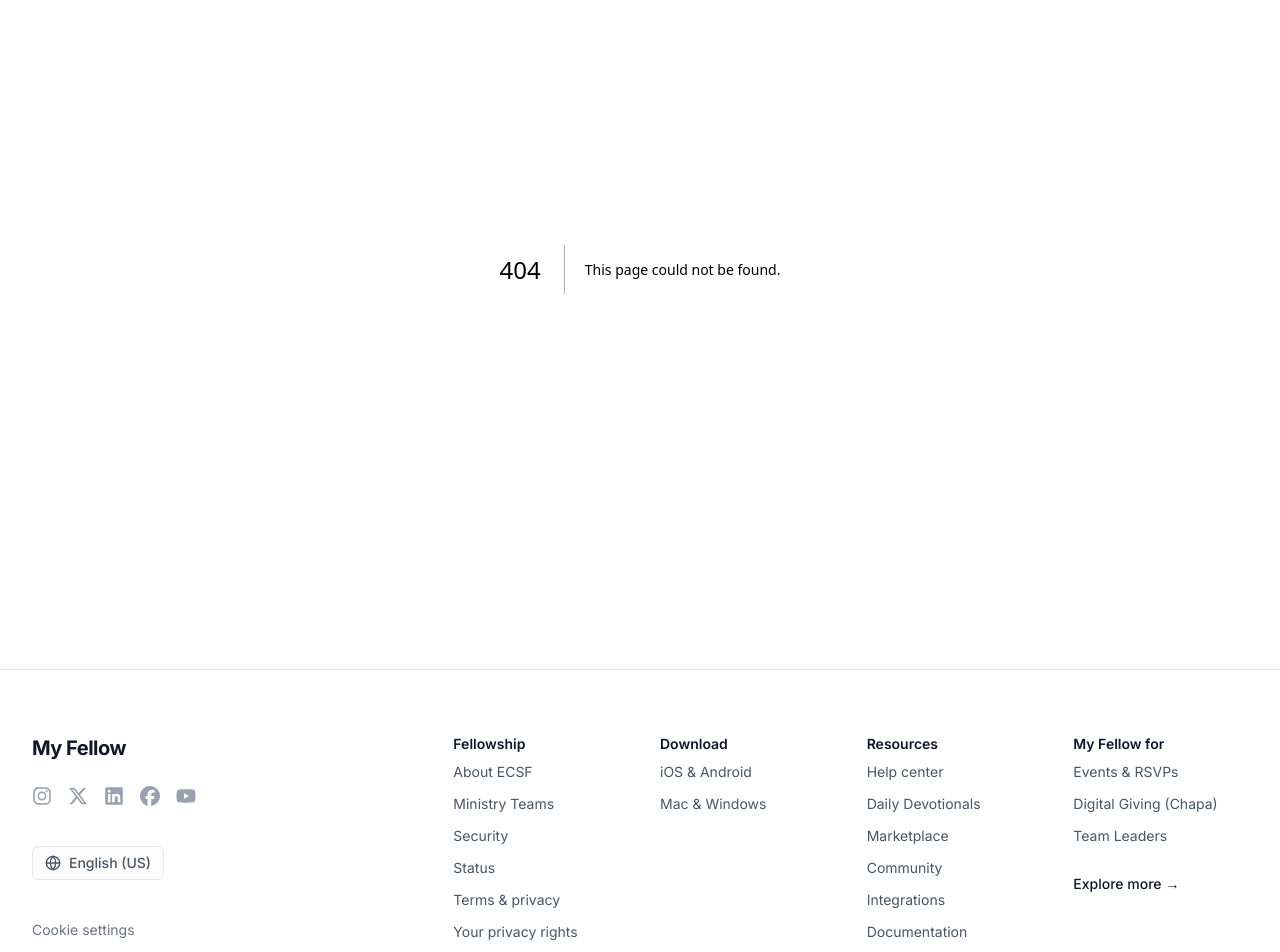
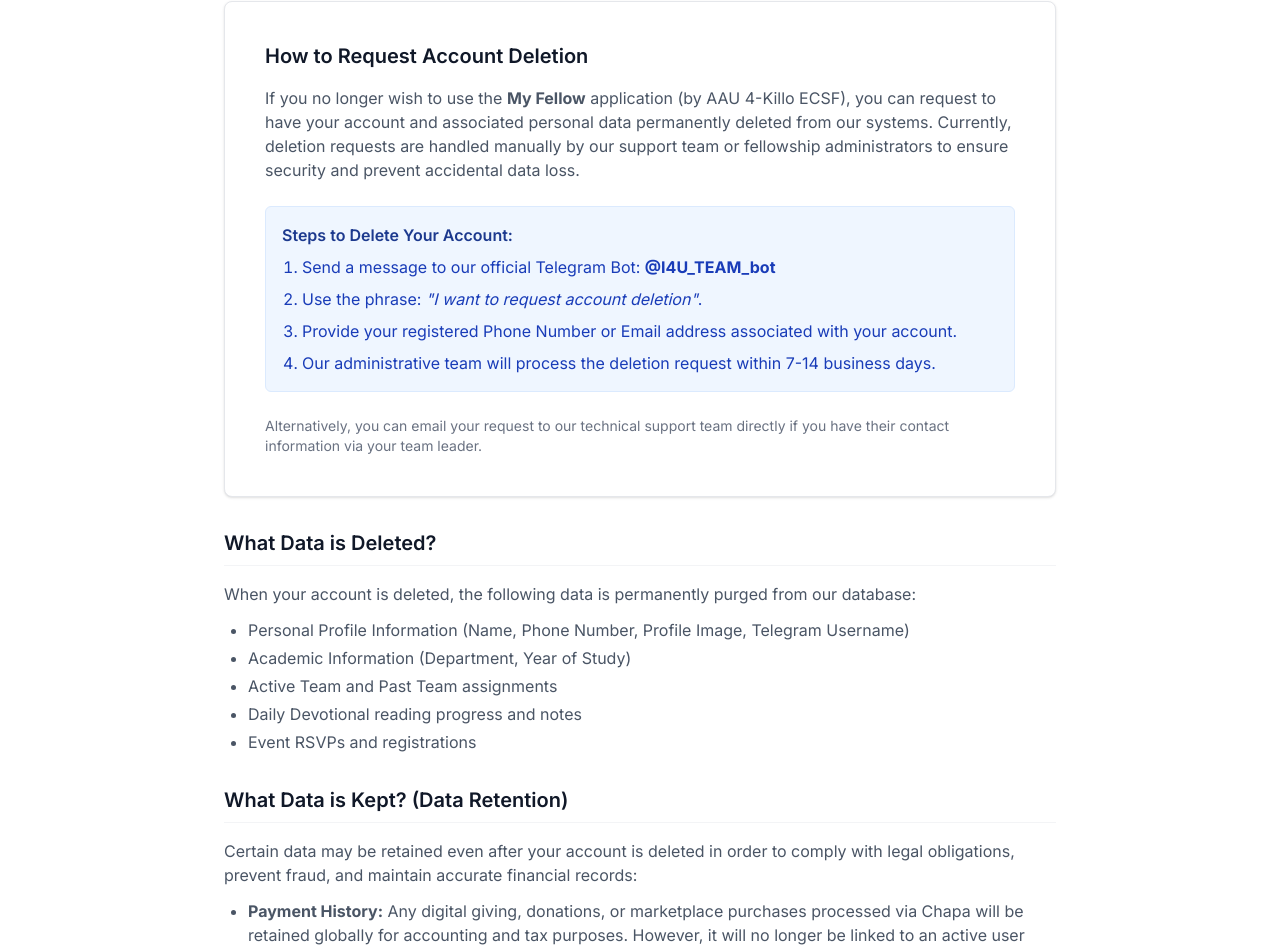
Before and after one commit to 4kilo-fellowship/my-fellow-website, a Next.js app: page /delete-account in a window 1280 px wide. Before the commit this address had no page. Shown: the part 131-1083 px from the top of the page. Built offline with nearby package versions, Linux system fonts and the light colour scheme.

Commit message:
chore: delete account

```diff
--- /dev/null
+++ b/app/delete-account/page.tsx
@@ -0,0 +1,98 @@
+export default function DeleteAccountPage() {
+  return (
+    <div className="max-w-4xl mx-auto px-4 py-16 sm:px-6 lg:px-8">
+      <h1 className="text-3xl font-bold tracking-tight text-gray-900 mb-8">
+        Account and Data Deletion Request
+      </h1>
+
+      <div className="bg-white border border-gray-200 rounded-lg shadow-sm p-6 sm:p-10 mb-8">
+        <h2 className="text-xl font-semibold text-gray-900 mb-4">
+          How to Request Account Deletion
+        </h2>
+        <p className="text-gray-600 mb-6">
+          If you no longer wish to use the <strong>My Fellow</strong>{" "}
+          application (by AAU 4-Killo ECSF), you can request to have your
+          account and associated personal data permanently deleted from our
+          systems. Currently, deletion requests are handled manually by our
+          support team or fellowship administrators to ensure security and
+          prevent accidental data loss.
+        </p>
+
+        <div className="bg-blue-50 border border-blue-100 rounded-md p-4 mb-6">
+          <h3 className="font-semibold text-blue-900 mb-2">
+            Steps to Delete Your Account:
+          </h3>
+          <ol className="list-decimal pl-5 text-blue-800 space-y-2">
+            <li>
+              Send a message to our official Telegram Bot:{" "}
+              <strong>@I4U_TEAM_bot</strong>
+            </li>
+            <li>
+              Use the phrase: <em>"I want to request account deletion"</em>.
+            </li>
+            <li>
+              Provide your registered Phone Number or Email address associated
+              with your account.
+            </li>
+            <li>
+              Our administrative team will process the deletion request within
+              7-14 business days.
+            </li>
+          </ol>
+        </div>
+
+        <p className="text-sm text-gray-500">
+          Alternatively, you can email your request to our technical support
+          team directly if you have their contact information via your team
+          leader.
+        </p>
+      </div>
+
+      <div className="space-y-8">
+        <section>
+          <h2 className="text-xl font-semibold text-gray-900 border-b border-gray-100 pb-2 mb-4">
+            What Data is Deleted?
+          </h2>
+          <p className="text-gray-600 mb-3">
+            When your account is deleted, the following data is permanently
+            purged from our database:
+          </p>
+          <ul className="list-disc pl-6 text-gray-600 space-y-1">
+            <li>
+              Personal Profile Information (Name, Phone Number, Profile Image,
+              Telegram Username)
+            </li>
+            <li>Academic Information (Department, Year of Study)</li>
+            <li>Active Team and Past Team assignments</li>
+            <li>Daily Devotional reading progress and notes</li>
+            <li>Event RSVPs and registrations</li>
+          </ul>
+        </section>
+
+        <section>
+          <h2 className="text-xl font-semibold text-gray-900 border-b border-gray-100 pb-2 mb-4">
+            What Data is Kept? (Data Retention)
+          </h2>
+          <p className="text-gray-600 mb-3">
+            Certain data may be retained even after your account is deleted in
+            order to comply with legal obligations, prevent fraud, and maintain
+            accurate financial records:
+          </p>
+          <ul className="list-disc pl-6 text-gray-600 space-y-1">
+            <li>
+              <strong>Payment History:</strong> Any digital giving, donations,
+              or marketplace purchases processed via Chapa will be retained
+              globally for accounting and tax purposes. However, it will no
+              longer be linked to an active user profile.
+            </li>
+            <li>
+              <strong>Aggregated Analytics:</strong> Anonymized usage data which
+              cannot be traced back to you will be kept for improving the app
+              experience.
+            </li>
+          </ul>
+        </section>
+      </div>
+    </div>
+  );
+}
--- a/components/Footer.tsx
+++ b/components/Footer.tsx
@@ -124,6 +124,12 @@ export function Footer() {
                 Help center
               </Link>
               <Link
+                href="/delete-account"
+                className="text-red-500 hover:text-red-600 transition-colors"
+              >
+                Delete Account
+              </Link>
+              <Link
                 href="/devotions"
                 className="text-gray-600 hover:text-gray-900 transition-colors"
               >
```
